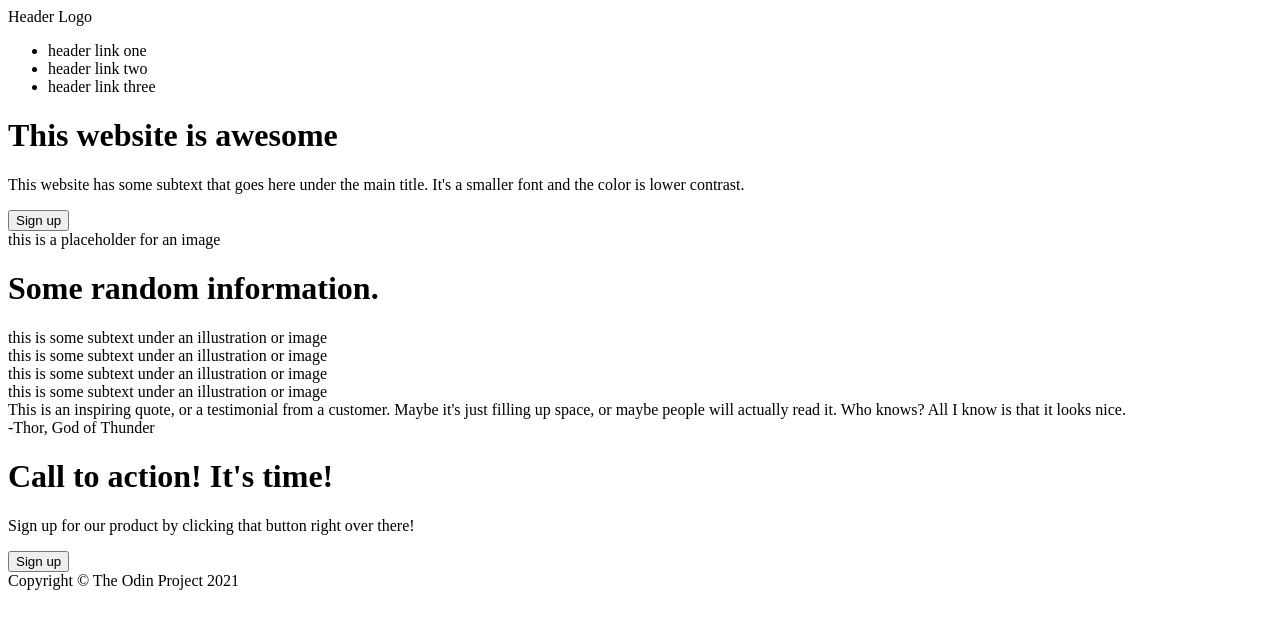
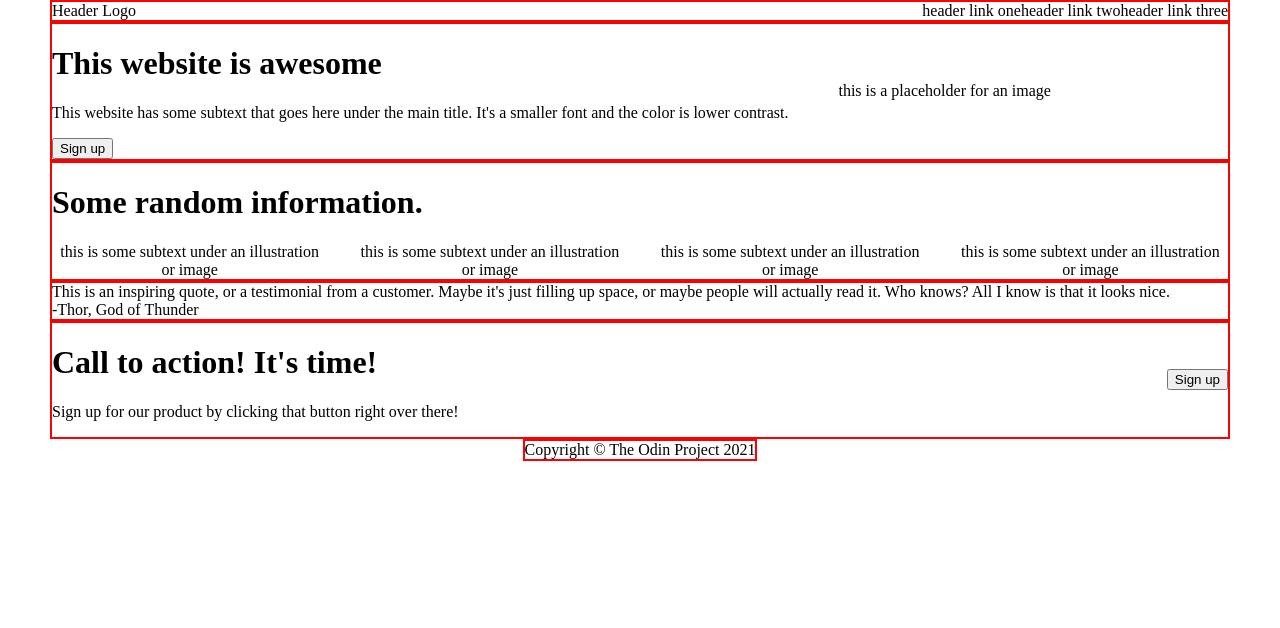
Before and after one commit to freed145/odin-landing-page, a plain HTML site: page index.html in a window 1280 px wide. Drawn offline with Linux system fonts and the light colour scheme.

Commit message:
Add basic flex-box styling
Updated flex-box styling and added red boxes to
see main sections better. These will be removed
in final product.

```diff
--- a/index.html
+++ b/index.html
@@ -11,13 +11,11 @@
       <div class="logo">
         Header Logo
       </div>
-      <div class="header-links">
-        <ul>
+      <ul class="header-links">
           <li>header link one</li>
           <li>header link two</li>
           <li>header link three</li>
-        </ul>
-      </div>
+      </ul>
     </div>
 
     <div class="content-one">
@@ -33,23 +31,23 @@
 
     <div class="content-two">
       <h1>Some random information.</h1>
-      <div class="content-two-info">
-        <div class="info-one">
+      <div class="container">
+        <div class="info">
           this is some subtext under an illustration or image
         </div>
-        <div class="info-two">
+        <div class="info">
           this is some subtext under an illustration or image
         </div>
-        <div class="info-three">
+        <div class="info">
           this is some subtext under an illustration or image
         </div>
-        <div class="info=four">
+        <div class="info">
           this is some subtext under an illustration or image
         </div>
       </div>
     </div>
 
-    <div class="content=three">
+    <div class="content-three">
       <div class="quote">
         This is an inspiring quote, or a testimonial from a customer. Maybe it's just filling up space, or maybe people will actually read it. Who knows? All I know is that it looks nice.
       </div>
--- a/styles.css
+++ b/styles.css
@@ -0,0 +1,53 @@
+body {
+  margin: 0 50px;
+  padding: 0;
+  display: flex;
+  flex-direction: column;
+}
+
+.header {
+  display: flex;
+  flex-direction: row;
+  justify-content: space-between;
+  border: solid 2px red;
+}
+
+.header-links {
+  display: flex;
+  list-style-type: none;
+  padding: 0;
+  margin: 0;
+}
+
+.content-one {
+  display: flex;
+  align-items: center;
+  border: solid 2px red;
+  gap: 50px;
+}
+
+.content-two {
+  border: solid 2px red;
+}
+
+.content-two > .container {
+  display: flex;
+  gap: 25px;
+  text-align: center;
+}
+
+.content-three {
+  border: solid 2px red;
+}
+
+.content-four {
+  display: flex;
+  justify-content: space-between;
+  align-items: center;
+  border: solid 2px red;
+}
+
+.footer {
+  margin: auto;
+  border: solid 2px red;
+}
```
